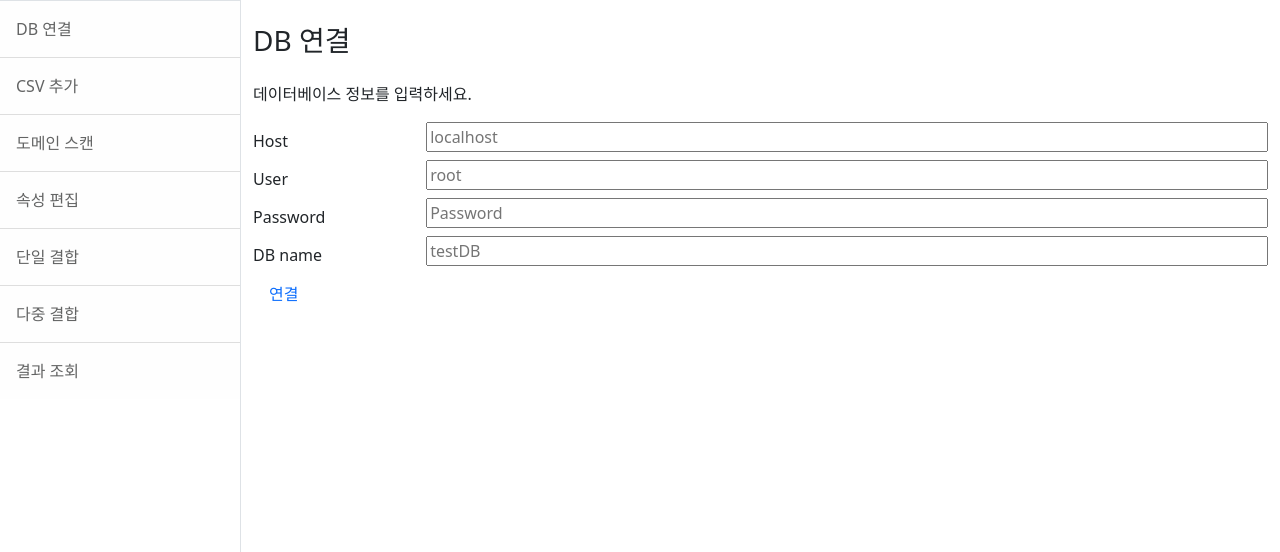
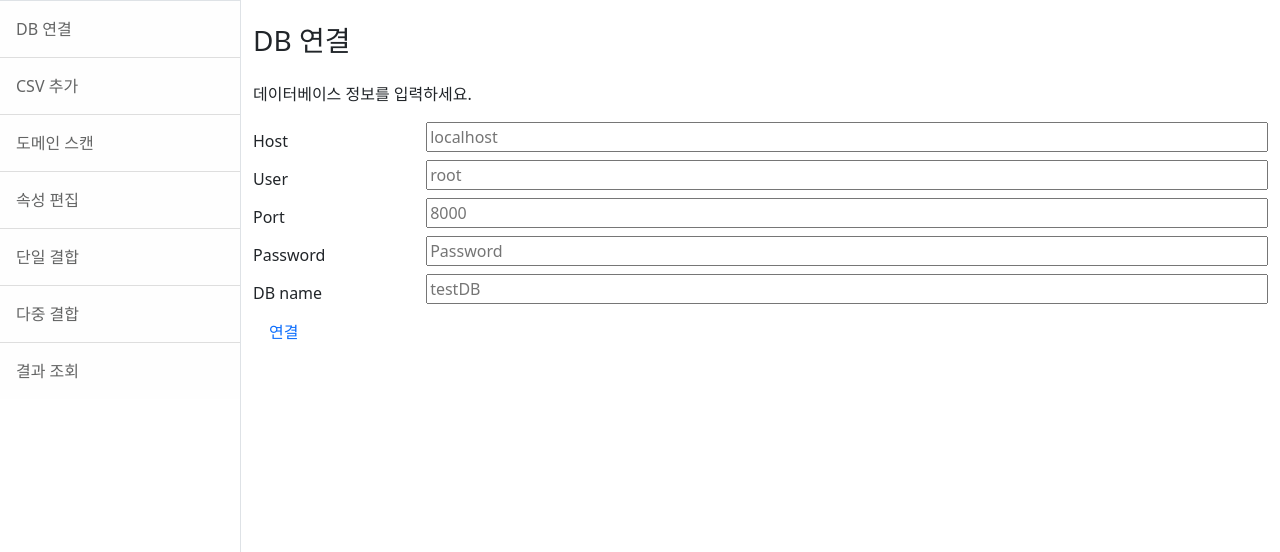
Before and after one commit to mijiFernandes/db_course, a Django app: page /db/ in a window 1280 px wide. Shown: the part 65-617 px from the top of the page. Run offline with Django 4.2, Linux system fonts and the light colour scheme; some libraries are stand-ins or nearby versions.

Commit message:
221218 | Port added

```diff
--- a/board/views.py
+++ b/board/views.py
@@ -9,9 +9,10 @@ def search(request):
     if request.method == "POST":
         table_name = request.POST.get('table')
         db = MySQLdb.connect(host=request.session.get('host'),
-                             user=request.session.get('user'),
-                             passwd=request.session.get('passwd'),
-                             db=request.session.get('db'))
+                                user=request.session.get('user'),
+                                passwd=request.session.get('passwd'),
+                                db=request.session.get('db'),
+                                port=request.session.get('port'),)
 
         cur = db.cursor()
         if cur.execute(f"SHOW TABLES LIKE '{table_name}'") == 0:
@@ -29,7 +30,8 @@ def main(request):
                     "user": request.session.get('user'),
                     "passwd":request.session.get('passwd'),
                     "db":request.session.get('db'),
-                    "login":request.session.get('login'),})
+                    "login":request.session.get('login'),
+                    "port":request.session.get('port'),})
 
 
 def db(request):
@@ -38,20 +40,27 @@ def db(request):
                     "user": request.session.get('user'),
                     "passwd":request.session.get('passwd'),
                     "db":request.session.get('db'),
-                    "login":request.session.get('login'),})
+                    "login":request.session.get('login'),
+                    "port":request.session.get('port'),})
     request.session['host'] = request.POST.get('host')
     request.session['user'] = request.POST.get('user')
     request.session['passwd'] = request.POST.get('passwd')
     request.session['db'] = request.POST.get('db')
+    request.session['port'] = int(request.POST.get('port')) if request.POST.get('port') is not None else None
     request.session['login'] = 0
     try:
         if request.method == "POST":
             db = MySQLdb.connect(host=request.session.get('host'),
                                 user=request.session.get('user'),
                                 passwd=request.session.get('passwd'),
-                                db=request.session.get('db'))
+                                db=request.session.get('db'),
+                                port=request.session.get('port'),)
             request.session['login'] = 1
-            if (not request.session.get('host') or not request.session.get('user') or not request.session.get('passwd') or not request.session.get('db')):
+            if (not request.session.get('host') or \
+                not request.session.get('user') or \
+                not request.session.get('passwd') or \
+                not request.session.get('db') or \
+                not request.session.get('port')):
                 request.session['login'] = -1
             db.close()
     except MySQLdb.Error as e:
@@ -63,7 +72,8 @@ def db(request):
                     "user": request.session.get('user'),
                     "passwd":request.session.get('passwd'),
                     "db":request.session.get('db'),
-                    "login":request.session.get('login'),})
+                    "login":request.session.get('login'),
+                    "port":request.session.get('port'),})
 
 
 def undb(request):
@@ -72,16 +82,17 @@ def undb(request):
     del request.session['passwd']
     del request.session['db']
     del request.session['login']
+    del request.session['port']
     return render(request, "undb.html", {"login":0})
 
 
 def csv(request):
     if request.method == "POST":
         db = MySQLdb.connect(host=request.session.get('host'),
-                             user=request.session.get('user'),
-                             passwd=request.session.get('passwd'),
-                             db=request.session.get('db'))
-
+                                user=request.session.get('user'),
+                                passwd=request.session.get('passwd'),
+                                db=request.session.get('db'),
+                                port=request.session.get('port'),)
         cur = db.cursor()
         data = pd.read_csv(request.FILES['csv_file'], sep=',', header=None, keep_default_na=False)
         sql = "INSERT INTO `"
@@ -107,7 +118,8 @@ def csv(request):
                     "user": request.session.get('user'),
                     "passwd":request.session.get('passwd'),
                     "db":request.session.get('db'),
-                    "login":request.session.get('login'),})
+                    "login":request.session.get('login'),
+                    "port":request.session.get('port'),})
 
 
 def list_to_scan(request):
@@ -126,9 +138,10 @@ def detail(request, table_id):
     table = Table.objects.get(id=table_id)
     if request.method == "POST":
         db = MySQLdb.connect(host=request.session.get('host'),
-                             user=request.session.get('user'),
-                             passwd=request.session.get('passwd'),
-                             db=request.session.get('db'))
+                                user=request.session.get('user'),
+                                passwd=request.session.get('passwd'),
+                                db=request.session.get('db'),
+                                port=request.session.get('port'),)
 
         cur = db.cursor()
         cur.execute(f"desc {table.table_name};")
@@ -153,9 +166,10 @@ def schema(request):
         t.save()
 
         db = MySQLdb.connect(host=request.session.get('host'),
-                             user=request.session.get('user'),
-                             passwd=request.session.get('passwd'),
-                             db=request.session.get('db'))
+                                user=request.session.get('user'),
+                                passwd=request.session.get('passwd'),
+                                db=request.session.get('db'),
+                                port=request.session.get('port'),)
 
         cur = db.cursor()
         cur.execute(f"{table_schema}")
--- a/templates/db.html
+++ b/templates/db.html
@@ -21,9 +21,15 @@
             </div>
         </div>
         <div class="form-group row">
-            <label for="inputPassword" class="col-sm-2 col-form-label">User</label>
+            <label for="inputUser" class="col-sm-2 col-form-label">User</label>
             <div class="col-sm-10">
                 <input type="text" class="inp w-100" id="user" name="user" placeholder="root">
+            </div>
+        </div>
+        <div class="form-group row">
+            <label for="inputPort" class="col-sm-2 col-form-label">Port</label>
+            <div class="col-sm-10">
+                <input type="int" class="inp w-100" id="port" name="port" placeholder="8000">
             </div>
         </div>
         <div class="form-group row">
@@ -33,7 +39,7 @@
             </div>
         </div>
         <div class="form-group row">
-            <label for="inputPassword" class="col-sm-2 col-form-label">DB name</label>
+            <label for="inputDB" class="col-sm-2 col-form-label">DB name</label>
             <div class="col-sm-10">
                 <input type="text" class="inp w-100" id="db" name="db" placeholder="testDB">
             </div>
--- a/templates/index.html
+++ b/templates/index.html
@@ -51,6 +51,7 @@
                                 {% else %}
                                 <p style="color:darkgreen" class="mt-2"> Host: </p> &nbsp;<p class="mt-2">{{is_db}}</p>&nbsp; &nbsp;
                                 <p style="color:darkgreen" class="mt-2"> User: </p> &nbsp;<p class="mt-2">{{user}}</p>&nbsp; &nbsp;
+                                <p style="color:darkgreen" class="mt-2"> Port: </p> &nbsp;<p class="mt-2">{{port}}</p>&nbsp; &nbsp;
                                 <p style="color:darkgreen" class="mt-2"> DB: </p> &nbsp;<p class="mt-2">{{db}}</p>&nbsp; &nbsp;
                                 {% endif %}
                             </ul>
```
Also changed, not shown: multijoin/views.py (+6 -4 lines).
